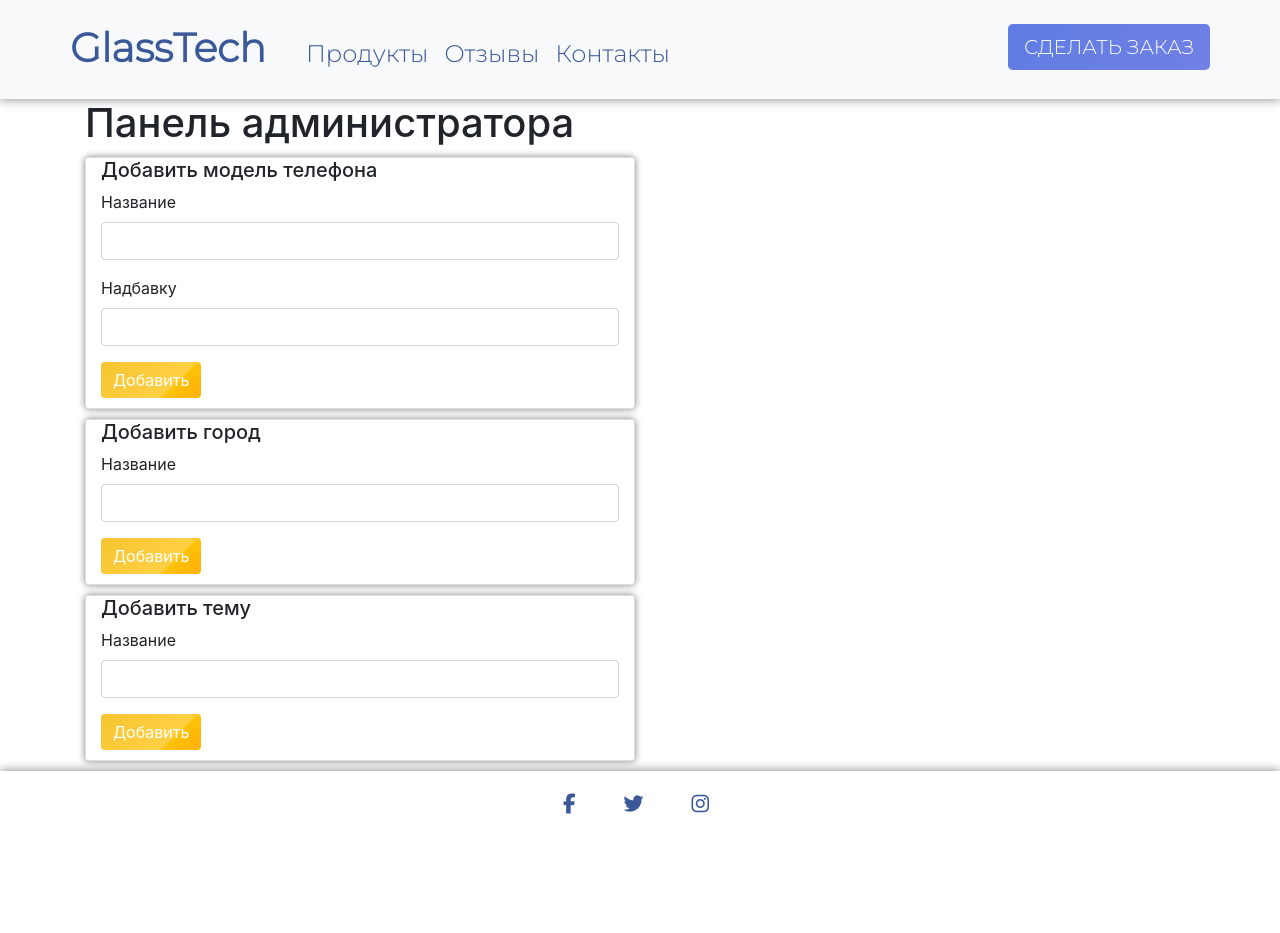
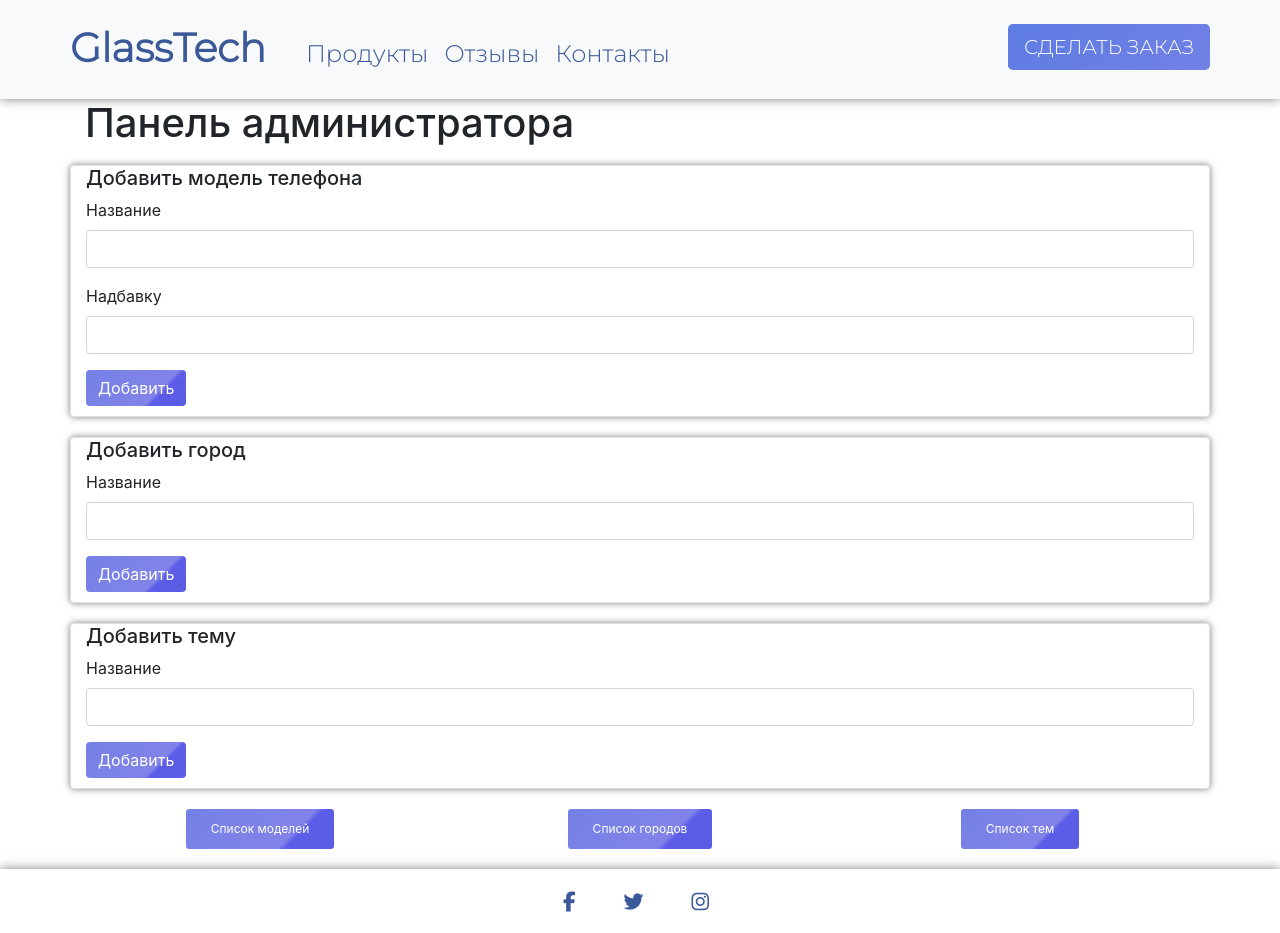
Before and after one commit to Kmiyh/glasstech, a Vue app: page /admin in a window 1280 px wide. Before the commit the page ends 835 px from the top, so only its background shows below. Built offline with nearby package versions, Linux system fonts and the light colour scheme; what vue-scroll-reveal, vuefire would draw is missing.

Commit message:
add forms

```diff
--- a/src/components/Admin.vue
+++ b/src/components/Admin.vue
@@ -4,6 +4,7 @@
     <main>
       <div class="container">
         <h1>Панель администратора</h1>
+        <div class="row">
           <div class="card col-md-12">
             <form>
               <h5>Добавить модель телефона</h5>
@@ -25,6 +26,8 @@
               >Добавить</button>
             </form>
           </div>
+        </div>
+        <div class="row">
           <div class="card col-md-12">
             <form>
               <h5>Добавить город</h5>
@@ -42,6 +45,8 @@
               >Добавить</button>
             </form>
           </div>
+        </div>
+        <div class="row">
           <div class="card col-md-12">
             <form>
               <h5>Добавить тему</h5>
@@ -60,6 +65,51 @@
             </form>
           </div>
         </div>
+        <div class="row rw">
+          <div class="col-md-4">
+            <div>
+              <button
+                @click="flag_m = flag_m ? false : true;"
+                class="sr btn btn-primary btn-sm"
+                type="submit"
+              >Список моделей</button>
+            </div>
+            <div v-if="flag_m" v-for="model in models">
+              <div class="card cdrw">
+                <p>{{model.name}}</p>
+              </div>
+            </div>
+          </div>
+          <div class="col-md-4">
+            <div>
+              <button
+                @click="flag_t = flag_t ? false : true;"
+                class="sr btn btn-primary btn-sm"
+                type="submit"
+              >Список городов</button>
+            </div>
+            <div v-if="flag_t" v-for="town in towns">
+              <div class="card cdrw">
+                <p>{{town.name}}</p>
+              </div>
+            </div>
+          </div>
+          <div class="col-md-4">
+            <div>
+              <button
+                @click="flag_tm = flag_tm ? false : true;"
+                class="sr btn btn-primary btn-sm"
+                type="submit"
+              >Список тем</button>
+            </div>
+            <div v-if="flag_tm" v-for="theme in themes">
+              <div class="card cdrw">
+                <p>{{theme.name}}</p>
+              </div>
+            </div>
+          </div>
+        </div>
+      </div>
     </main>
     <my-footer></my-footer>
   </div>
@@ -73,10 +123,16 @@ export default {
   name: "my-admin",
   data() {
     return {
+      flag_m: false,
+      flag_t: false,
+      flag_tm: false,
       name_m: "",
       name_t: "",
       name_tm: "",
-      plus: ""
+      plus: "",
+      towns: [],
+      models: [],
+      themes: []
     };
   },
   firestore() {
@@ -89,15 +145,12 @@ export default {
   methods: {
     addModel(name, plus) {
       db.collection("models").add({ name, plus });
-      alert("success");
     },
     addTown(name) {
       db.collection("towns").add({ name });
-      alert("success");
     },
     addTheme(name) {
       db.collection("themes").add({ name });
-      alert("success");
     }
   },
   components: { MyHeader, MyFooter }
@@ -105,12 +158,21 @@ export default {
 </script>
 
 <style scoped>
+.rw {
+  text-align: center;
+  margin-bottom: 20px;
+  margin-top: 10px;
+}
+.information {
+  margin-left: auto;
+  margin-right: auto;
+  margin-top: 10px;
+  margin-bottom: 10px;
+}
 .card {
-  /* margin: auto; */
   margin-top: 10px;
   margin-bottom: 10px;
   box-shadow: 0 0 7px rgba(0, 0, 0, 0.5);
-  max-width: 550px;
 }
 .btn-warning {
   margin-bottom: 10px;
@@ -175,4 +237,91 @@ export default {
 .elements-page-btn .btn {
   margin: 6px 3px;
 }
+.btn-primary {
+  background: #5a7ce2;
+  background: -moz-linear-gradient(
+    -45deg,
+    #5a7ce2 0%,
+    #8283e8 50%,
+    #5c5de8 51%,
+    #565bd8 71%,
+    #575cdb 100%
+  );
+  background: -webkit-linear-gradient(
+    -45deg,
+    #5a7ce2 0%,
+    #8283e8 50%,
+    #5c5de8 51%,
+    #565bd8 71%,
+    #575cdb 100%
+  );
+  background: linear-gradient(
+    135deg,
+    #5a7ce2 0%,
+    #8283e8 50%,
+    #5c5de8 51%,
+    #565bd8 71%,
+    #575cdb 100%
+  );
+  filter: progid:DXImageTransform.Microsoft.gradient( startColorstr='#5a7ce2', endColorstr='#575cdb',GradientType=1 );
+  background-size: 400% 400%;
+  -webkit-animation: AnimationName 3s ease infinite;
+  -moz-animation: AnimationName 3s ease infinite;
+  animation: AnimationName 3s ease infinite;
+  -webkit-animation: AnimationName 3s ease infinite;
+  -moz-animation: AnimationName 3s ease infinite;
+  animation: AnimationName 3s ease infinite;
+  border: medium none;
+}
+.btn-outline-primary:hover {
+  background-color: #5a7ce2;
+  border-color: #5a7ce2;
+  color: #fff;
+}
+@-webkit-keyframes AnimationName {
+  0% {
+    background-position: 0% 31%;
+  }
+  50% {
+    background-position: 100% 70%;
+  }
+  100% {
+    background-position: 0% 31%;
+  }
+}
+@-moz-keyframes AnimationName {
+  0% {
+    background-position: 0% 31%;
+  }
+  50% {
+    background-position: 100% 70%;
+  }
+  100% {
+    background-position: 0% 31%;
+  }
+}
+@keyframes AnimationName {
+  0% {
+    background-position: 0% 31%;
+  }
+  50% {
+    background-position: 100% 70%;
+  }
+  100% {
+    background-position: 0% 31%;
+  }
+}
+.btn-outline-light:hover {
+  color: #3f345f;
+}
+.btn-outline-warning:hover {
+  color: #ffffff;
+}
+.btn-sm {
+  font-size: 12px;
+  padding: 11px 25px;
+}
+.elements-page-btn .btn {
+  margin: 6px 3px;
+}
 </style>
```
Lines whose indentation alone changed are shown as unchanged.
